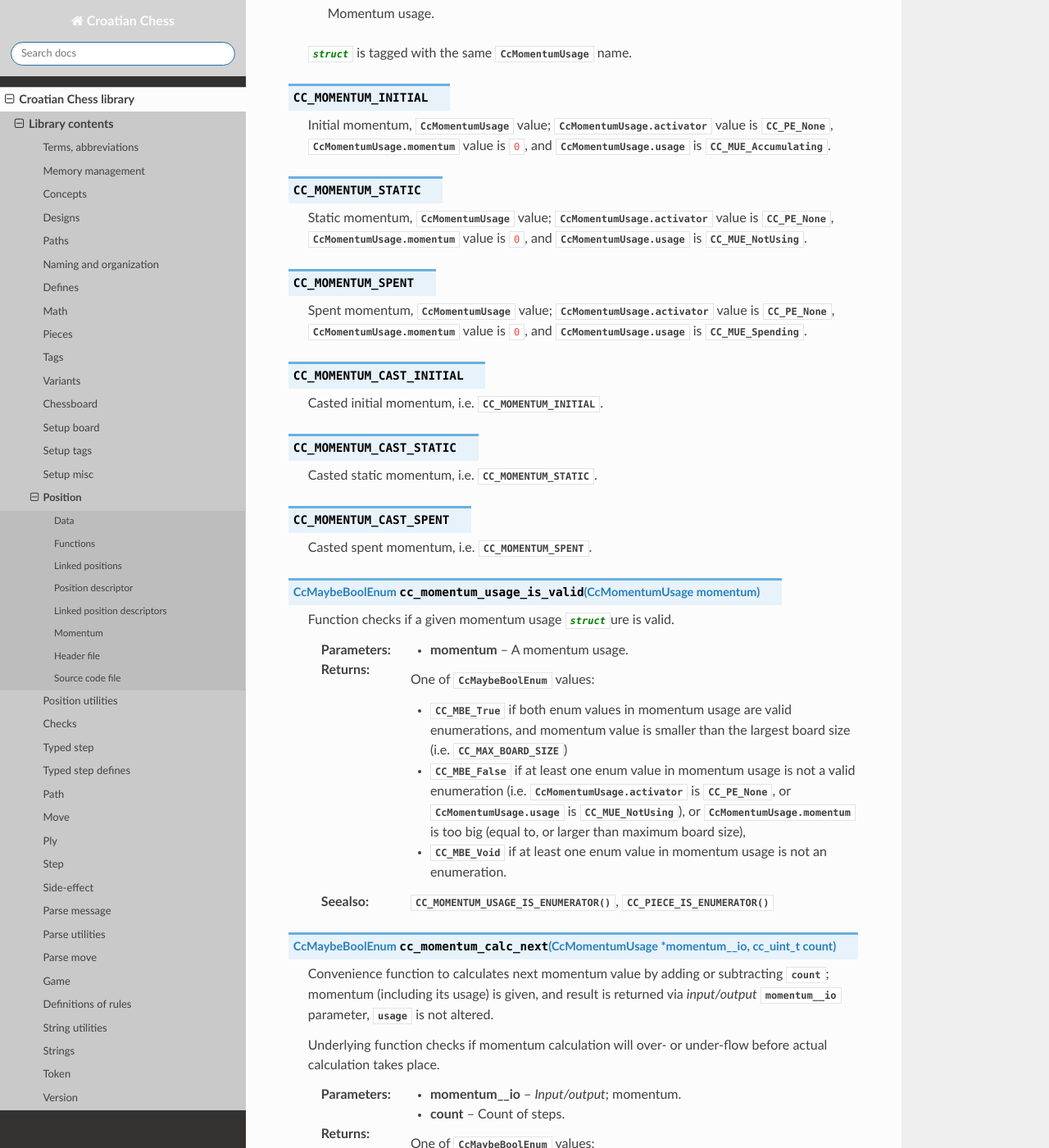
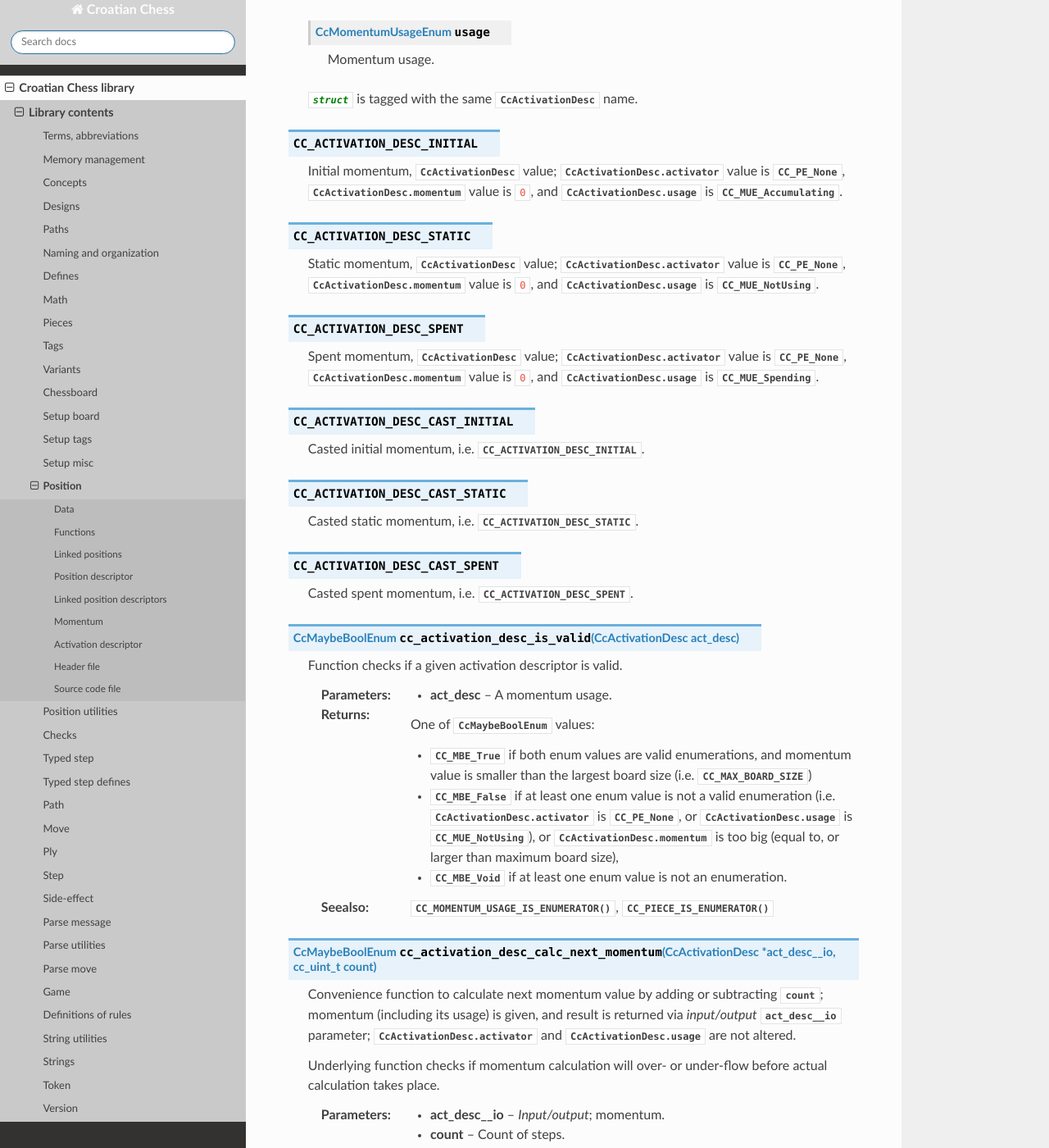
Before and after one commit to mmlacak/crochess, a Sphinx documentation site: the page built from docs/source/libcc/ccpos.rst, in a window 1280 px wide and 1400 px high, scrolled down 12718 px. Shown: the whole window at 82% size. Built offline with Sphinx 7.4.7 and the Read the Docs theme 3.1.0, drawn with Linux system fonts in a browser that asks for light colours; some of the changed text lies outside the part shown.

Commit message:
Renamed momentum usage into activation descriptor + docs.

```diff
--- a/docs/source/conf.py
+++ b/docs/source/conf.py
@@ -26,10 +26,10 @@ copyright = '2021, Mario Mlačak'
 author = 'Mario Mlačak'
 
 # The short X.Y version
-version = "0.0.1.147:1326+20250327.052825"   # docs-new-lib-short-version-major-minor-feature-commit+meta~breaks-place-marker
+version = "0.0.1.148:1327+20250327.213854"   # docs-new-lib-short-version-major-minor-feature-commit+meta~breaks-place-marker
 
 # The full version, including alpha/beta/rc tags
-release = "0.0.1.147:1326+20250327.052825"   # docs-new-lib-full-version-major-minor-feature-commit+meta~breaks-place-marker
+release = "0.0.1.148:1327+20250327.213854"   # docs-new-lib-full-version-major-minor-feature-commit+meta~breaks-place-marker
 
 
 # -- General configuration ---------------------------------------------------
--- a/docs/source/libcc/ccpos.rst
+++ b/docs/source/libcc/ccpos.rst
@@ -608,7 +608,12 @@ Momentum
         * :c:enumerator:`CC_MBE_False` if there is not enough momentum to subtract from (or, too much to add),
         * :c:enumerator:`CC_MBE_Void` in case of an error, insufficient data given.
 
-.. c:struct:: CcMomentumUsage
+.. _lbl-libcc-ccpos-activationdescriptor:
+
+Activation descriptor
+---------------------
+
+.. c:struct:: CcActivationDesc
 
     Momentum :c:`struct` holding its value and usage.
 
@@ -624,62 +629,62 @@ Momentum
 
         Momentum usage.
 
-    :c:`struct` is tagged with the same :c:struct:`CcMomentumUsage` name.
+    :c:`struct` is tagged with the same :c:struct:`CcActivationDesc` name.
 
-.. c:macro:: CC_MOMENTUM_INITIAL
+.. c:macro:: CC_ACTIVATION_DESC_INITIAL
 
-    Initial momentum, :c:struct:`CcMomentumUsage` value; :c:member:`CcMomentumUsage.activator`
-    value is :c:enumerator:`CC_PE_None`, :c:member:`CcMomentumUsage.momentum` value is ``0``,
-    and :c:member:`CcMomentumUsage.usage` is :c:enumerator:`CC_MUE_Accumulating`.
+    Initial momentum, :c:struct:`CcActivationDesc` value; :c:member:`CcActivationDesc.activator`
+    value is :c:enumerator:`CC_PE_None`, :c:member:`CcActivationDesc.momentum` value is ``0``,
+    and :c:member:`CcActivationDesc.usage` is :c:enumerator:`CC_MUE_Accumulating`.
 
-.. c:macro:: CC_MOMENTUM_STATIC
+.. c:macro:: CC_ACTIVATION_DESC_STATIC
 
-    Static momentum, :c:struct:`CcMomentumUsage` value; :c:member:`CcMomentumUsage.activator`
-    value is :c:enumerator:`CC_PE_None`, :c:member:`CcMomentumUsage.momentum` value is ``0``,
-    and :c:member:`CcMomentumUsage.usage` is :c:enumerator:`CC_MUE_NotUsing`.
+    Static momentum, :c:struct:`CcActivationDesc` value; :c:member:`CcActivationDesc.activator`
+    value is :c:enumerator:`CC_PE_None`, :c:member:`CcActivationDesc.momentum` value is ``0``,
+    and :c:member:`CcActivationDesc.usage` is :c:enumerator:`CC_MUE_NotUsing`.
 
-.. c:macro:: CC_MOMENTUM_SPENT
+.. c:macro:: CC_ACTIVATION_DESC_SPENT
 
-    Spent momentum, :c:struct:`CcMomentumUsage` value; :c:member:`CcMomentumUsage.activator`
-    value is :c:enumerator:`CC_PE_None`, :c:member:`CcMomentumUsage.momentum` value is ``0``,
-    and :c:member:`CcMomentumUsage.usage` is :c:enumerator:`CC_MUE_Spending`.
+    Spent momentum, :c:struct:`CcActivationDesc` value; :c:member:`CcActivationDesc.activator`
+    value is :c:enumerator:`CC_PE_None`, :c:member:`CcActivationDesc.momentum` value is ``0``,
+    and :c:member:`CcActivationDesc.usage` is :c:enumerator:`CC_MUE_Spending`.
 
-.. c:macro:: CC_MOMENTUM_CAST_INITIAL
+.. c:macro:: CC_ACTIVATION_DESC_CAST_INITIAL
 
-    Casted initial momentum, i.e. :c:macro:`CC_MOMENTUM_INITIAL`.
+    Casted initial momentum, i.e. :c:macro:`CC_ACTIVATION_DESC_INITIAL`.
 
-.. c:macro:: CC_MOMENTUM_CAST_STATIC
+.. c:macro:: CC_ACTIVATION_DESC_CAST_STATIC
 
-    Casted static momentum, i.e. :c:macro:`CC_MOMENTUM_STATIC`.
+    Casted static momentum, i.e. :c:macro:`CC_ACTIVATION_DESC_STATIC`.
 
-.. c:macro:: CC_MOMENTUM_CAST_SPENT
+.. c:macro:: CC_ACTIVATION_DESC_CAST_SPENT
 
-    Casted spent momentum, i.e. :c:macro:`CC_MOMENTUM_SPENT`.
+    Casted spent momentum, i.e. :c:macro:`CC_ACTIVATION_DESC_SPENT`.
 
-.. c:function:: CcMaybeBoolEnum cc_momentum_usage_is_valid( CcMomentumUsage momentum )
+.. c:function:: CcMaybeBoolEnum cc_activation_desc_is_valid( CcActivationDesc act_desc )
 
-    Function checks if a given momentum usage :c:`struct`\ure is valid.
+    Function checks if a given activation descriptor is valid.
 
-    :param momentum: A momentum usage.
+    :param act_desc: A momentum usage.
     :returns: One of :c:enum:`CcMaybeBoolEnum` values:
 
-        * :c:enumerator:`CC_MBE_True` if both enum values in momentum usage are valid enumerations, and momentum value is smaller than the largest board size (i.e. :c:macro:`CC_MAX_BOARD_SIZE`)
-        * :c:enumerator:`CC_MBE_False` if at least one enum value in momentum usage is not a valid enumeration (i.e. :c:member:`CcMomentumUsage.activator` is :c:enumerator:`CC_PE_None`, or :c:member:`CcMomentumUsage.usage` is :c:enumerator:`CC_MUE_NotUsing`), or :c:member:`CcMomentumUsage.momentum` is too big (equal to, or larger than maximum board size),
-        * :c:enumerator:`CC_MBE_Void` if at least one enum value in momentum usage is not an enumeration.
+        * :c:enumerator:`CC_MBE_True` if both enum values are valid enumerations, and momentum value is smaller than the largest board size (i.e. :c:macro:`CC_MAX_BOARD_SIZE`)
+        * :c:enumerator:`CC_MBE_False` if at least one enum value is not a valid enumeration (i.e. :c:member:`CcActivationDesc.activator` is :c:enumerator:`CC_PE_None`, or :c:member:`CcActivationDesc.usage` is :c:enumerator:`CC_MUE_NotUsing`), or :c:member:`CcActivationDesc.momentum` is too big (equal to, or larger than maximum board size),
+        * :c:enumerator:`CC_MBE_Void` if at least one enum value is not an enumeration.
 
     :seealso: :c:macro:`CC_MOMENTUM_USAGE_IS_ENUMERATOR()`, :c:macro:`CC_PIECE_IS_ENUMERATOR()`
 
-.. c:function:: CcMaybeBoolEnum cc_momentum_calc_next( CcMomentumUsage * momentum__io, cc_uint_t count )
+.. c:function:: CcMaybeBoolEnum cc_activation_desc_calc_next_momentum( CcActivationDesc * act_desc__io, cc_uint_t count )
 
-    Convenience function to calculates next momentum value by adding or subtracting
+    Convenience function to calculate next momentum value by adding or subtracting
     :c:var:`count`; momentum (including its usage) is given, and result is returned
-    via *input/output* :c:var:`momentum__io` parameter, :c:member:`usage` is not
-    altered.
+    via *input/output* :c:var:`act_desc__io` parameter; :c:member:`CcActivationDesc.activator`
+    and :c:member:`CcActivationDesc.usage` are not altered.
 
     Underlying function checks if momentum calculation will over- or under-flow
     before actual calculation takes place.
 
-    :param momentum__io: *Input/output*; momentum.
+    :param act_desc__io: *Input/output*; momentum.
     :param count: Count of steps.
     :returns: One of :c:enum:`CcMaybeBoolEnum` values:
 
```
Also changed, not shown: README.md (+2 -2 lines), docs/source/libcc/ccpath.rst (+7 -6 lines), 9 other files.
